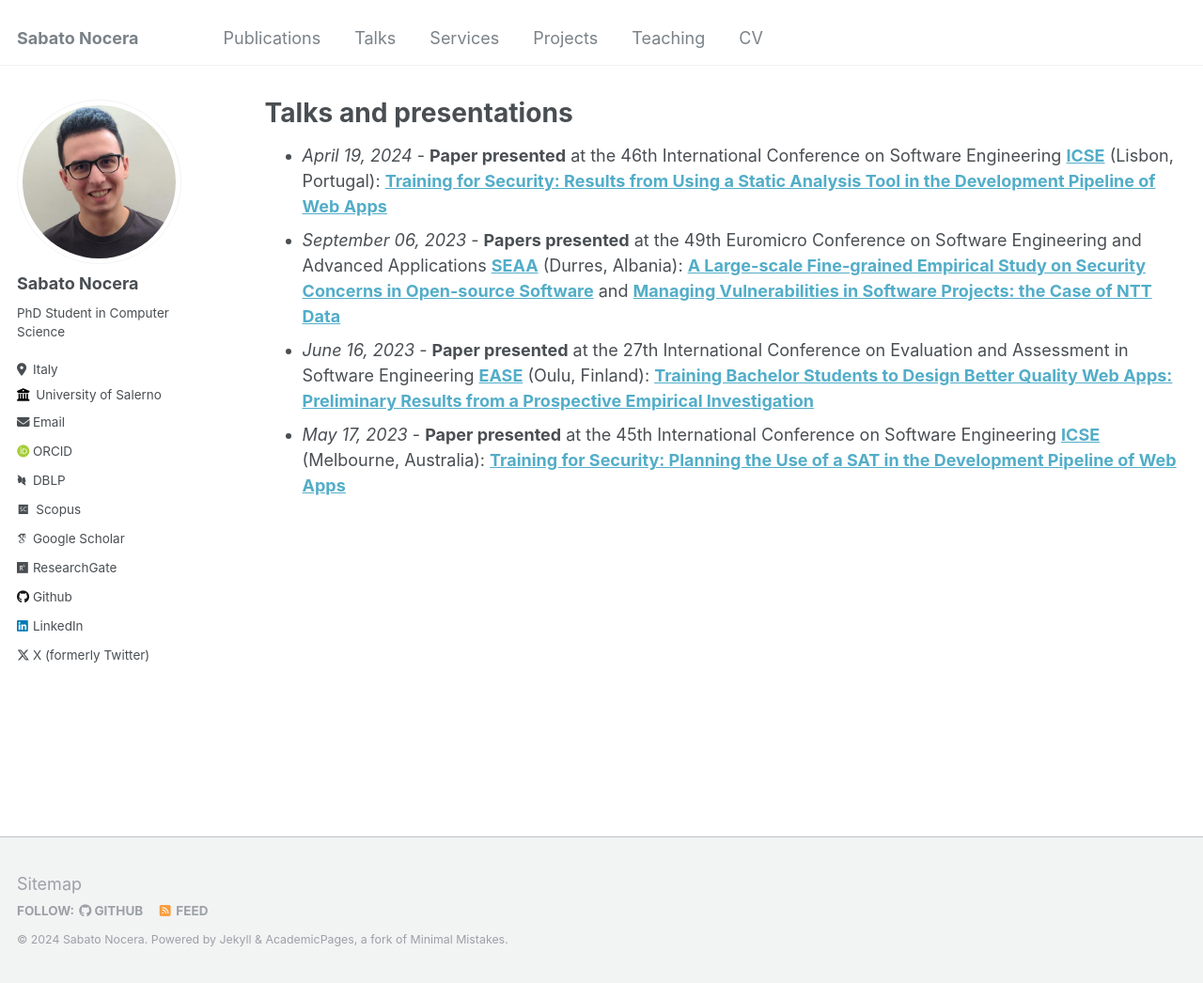
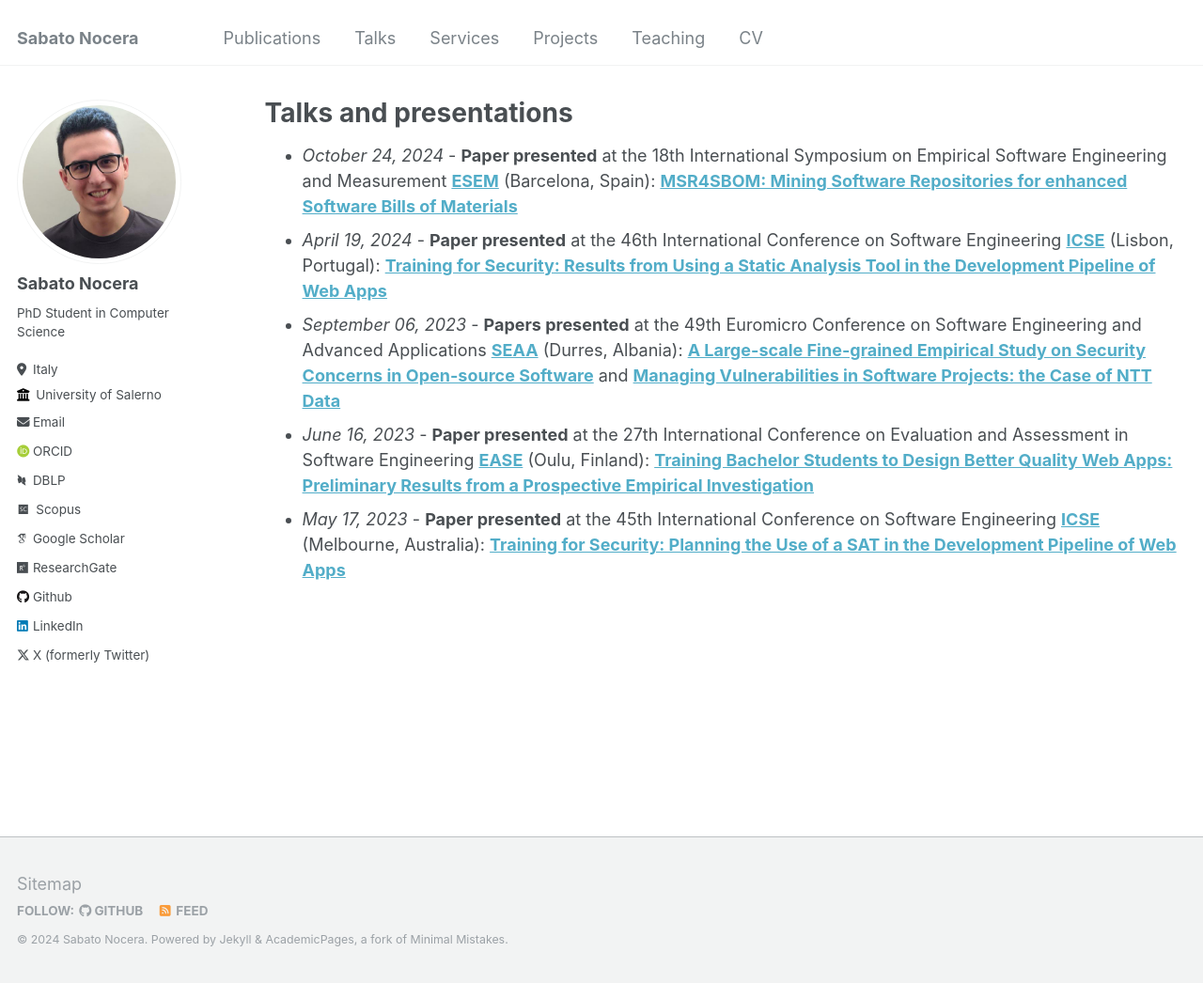
Before and after one commit to sabato-nocera/sabato-nocera.github.io, a Jekyll site: the page built from _pages/talks.html, in a window 1280 px wide and 1046 px high. Shown: the whole window at 94% size. Built offline with Jekyll 4.4.1, drawn with Linux system fonts in a browser that asks for light colours; some web fonts are replaced.

Commit message:
Update talks.html

```diff
--- a/_pages/talks.html
+++ b/_pages/talks.html
@@ -17,6 +17,9 @@ author_profile: true
 
 <ul>
   <li>
+    <i>October 24, 2024</i> - <b>Paper presented</b> at the 18th International Symposium on Empirical Software Engineering and Measurement <b><a href="https://conf.researchr.org/home/esem-2024">ESEM</a></b> (Barcelona, Spain): <b><a href="https://doi.org/10.1145/3674805.3695390">MSR4SBOM: Mining Software Repositories for enhanced Software Bills of Materials</a></b>
+  </li>
+  <li>
     <i>April 19, 2024</i> - <b>Paper presented</b> at the 46th International Conference on Software Engineering <b><a href="https://conf.researchr.org/home/icse-2024">ICSE</a></b> (Lisbon, Portugal): <b><a href="https://doi.org/10.1145/3639474.3640073">Training for Security: Results from Using a Static Analysis Tool in the Development Pipeline of Web Apps</a></b>
   </li>
   <li>
```
